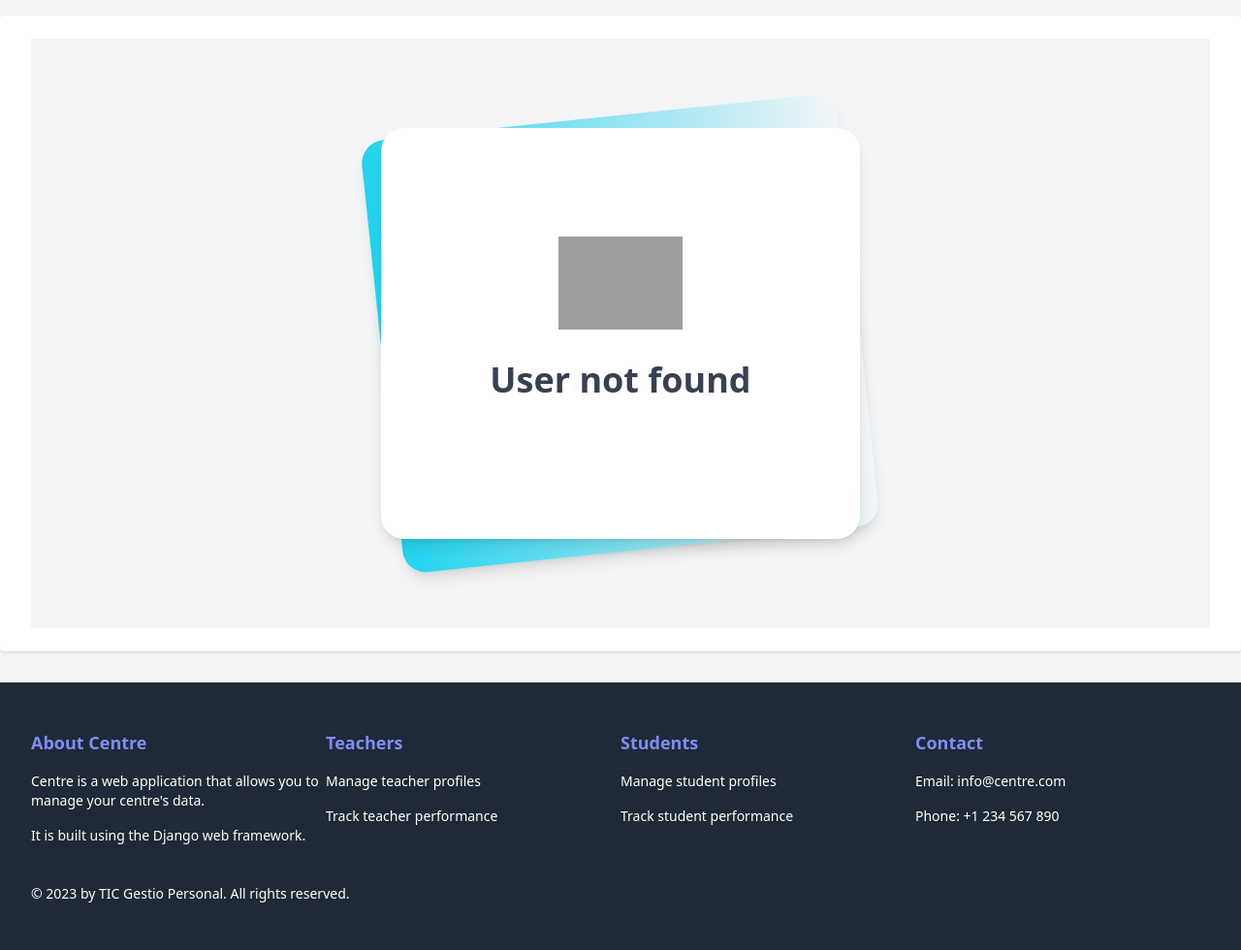
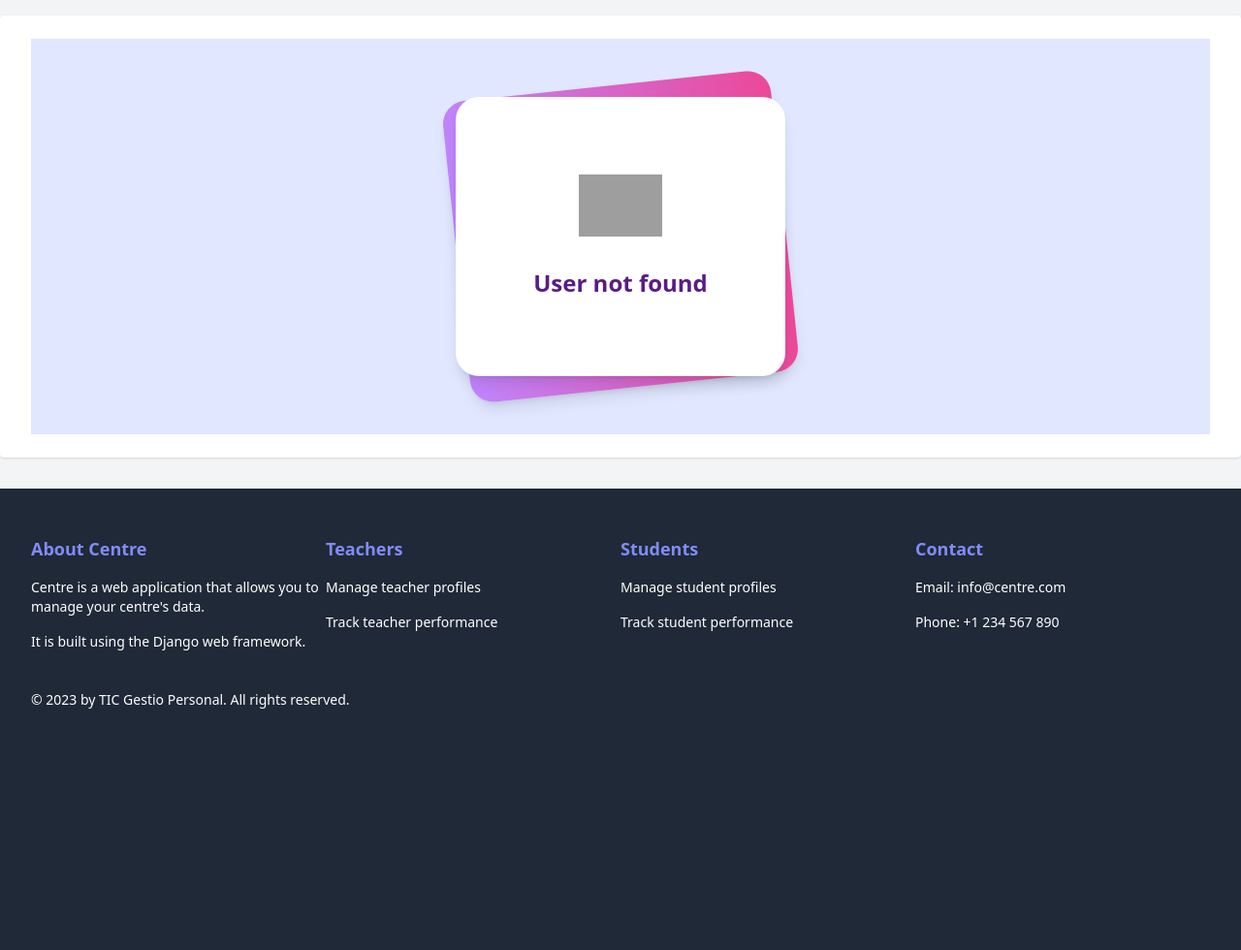
Before and after one commit to JostinCabascango/TIC_GestioPersonal, a Django app: template Centre/templates/Centre/index.html in a window 1280 px wide. Shown: the part 64-1044 px from the top of the page at 97% size. After the commit the page ends 795 px from the top, so only its background shows below. Run offline with Django 3.2, Linux system fonts and the light colour scheme; the template is opened without the code that fills it, so the values that code supplies are empty; some libraries are stand-ins or nearby versions; some web fonts are replaced; grey boxes are pictures that could not be loaded.

```diff
--- a/Centre/templates/Centre/index.html
+++ b/Centre/templates/Centre/index.html
@@ -1,36 +1,35 @@
 {% extends "base.html" %}
 {% block title %} Home {% endblock %}
 {% block content %}
-    <div class="bg-gray-100 py-6 flex flex-col justify-center sm:py-12 md:py-16 lg:py-20">
-        <div class="relative py-3 sm:max-w-xl sm:mx-auto md:max-w-2xl lg:max-w-3xl">
-            <div class="absolute inset-0 bg-gradient-to-r from-cyan-400 to-light-blue-500 shadow-lg transform -skew-y-6 sm:skew-y-0 sm:-rotate-6 sm:rounded-3xl"></div>
-            <div class="relative px-4 py-10 bg-white shadow-lg sm:rounded-3xl sm:p-20 md:p-24 lg:p-28">
+    <div class="bg-indigo-100 flex flex-col justify-center sm:py-12">
+        <div class="relative py-3 sm:max-w-xl sm:mx-auto">
+            <div class="absolute inset-0 bg-gradient-to-r from-purple-400 to-pink-500 shadow-lg transform -skew-y-6 sm:skew-y-0 sm:-rotate-6 sm:rounded-3xl"></div>
+            <div class="relative px-4 py-10 bg-white shadow-lg sm:rounded-3xl sm:p-20">
                 {% if user.is_authenticated %}
-                    <div class="max-w-md mx-auto md:max-w-lg lg:max-w-xl">
-                        <div class="flex items-center justify-center">
-                            <img class="h-12 sm:h-16 md:h-20 lg:h-24"
-                                 src="https://tailwindui.com/img/logos/workflow-mark-cyan-600.svg">
+                    <div class="max-w-full sm:max-w-2xl mx-auto">
+                        <div class="flex items-center space-x-5">
+                            <img class="h-12 sm:h-16" src="https://tailwindui.com/img/logos/workflow-mark-cyan-600.svg">
+                            <div>
+                                <h2 class="text-lg sm:text-2xl font-bold text-purple-900">{{ user.username }}</h2>
+                                {% if user.is_superuser %}
+                                    <p class="text-purple-500">Admin</p>
+                                {% endif %}
+                            </div>
                         </div>
-                        <div class="divide-y divide-gray-200">
-                            <div class="py-8 text-base leading-6 space-y-4 text-gray-700 sm:text-lg sm:leading-7 md:text-xl md:leading-8 lg:text-2xl lg:leading-9">
-                                <p class="text-center font-bold text-xl sm:text-2xl md:text-3xl lg:text-4xl">
-                                    Hello, {{ user.username }}</p>
-                                <p><strong>Email:</strong> {{ user.email }}</p>
-                                <p><strong>Last Login:</strong> {{ user.last_login }}</p>
-                            </div>
+                        <div class="mt-8 text-purple-600">
+                            <h4 class="text-xs sm:text-sm font-bold">Email</h4>
+                            <p class="text-purple-900">{{ user.email|default:"Not provided" }}</p>
+                            <h4 class="mt-4 text-xs sm:text-sm font-bold">Last Login</h4>
+                            <p class="text-purple-900">{{ user.last_login|default:"Last login not available" }}</p>
                         </div>
                     </div>
                 {% else %}
-                    <div class="max-w-md mx-auto md:max-w-lg lg:max-w-xl">
+                    <div class="max-w-full sm:max-w-2xl mx-auto">
                         <div class="flex items-center justify-center">
-                            <img class="h-12 sm:h-16 md:h-20 lg:h-24"
-                                 src="https://tailwindui.com/img/logos/workflow-mark-cyan-600.svg">
+                            <img class="h-12 sm:h-16" src="https://tailwindui.com/img/logos/workflow-mark-cyan-600.svg">
                         </div>
-                        <div class="divide-y divide-gray-200">
-                            <div class="py-8 text-base leading-6 space-y-4 text-gray-700 sm:text-lg sm:leading-7 md:text-xl md:leading-8 lg:text-2xl lg:leading-9">
-                                <p class="text-center font-bold text-xl sm:text-2xl md:text-3xl lg:text-4xl">User not
-                                    found</p>
-                            </div>
+                        <div class="mt-8 text-center">
+                            <h2 class="text-lg sm:text-2xl font-bold text-purple-900">User not found</h2>
                         </div>
                     </div>
                 {% endif %}
```
Also changed, not shown: db.sqlite3.
